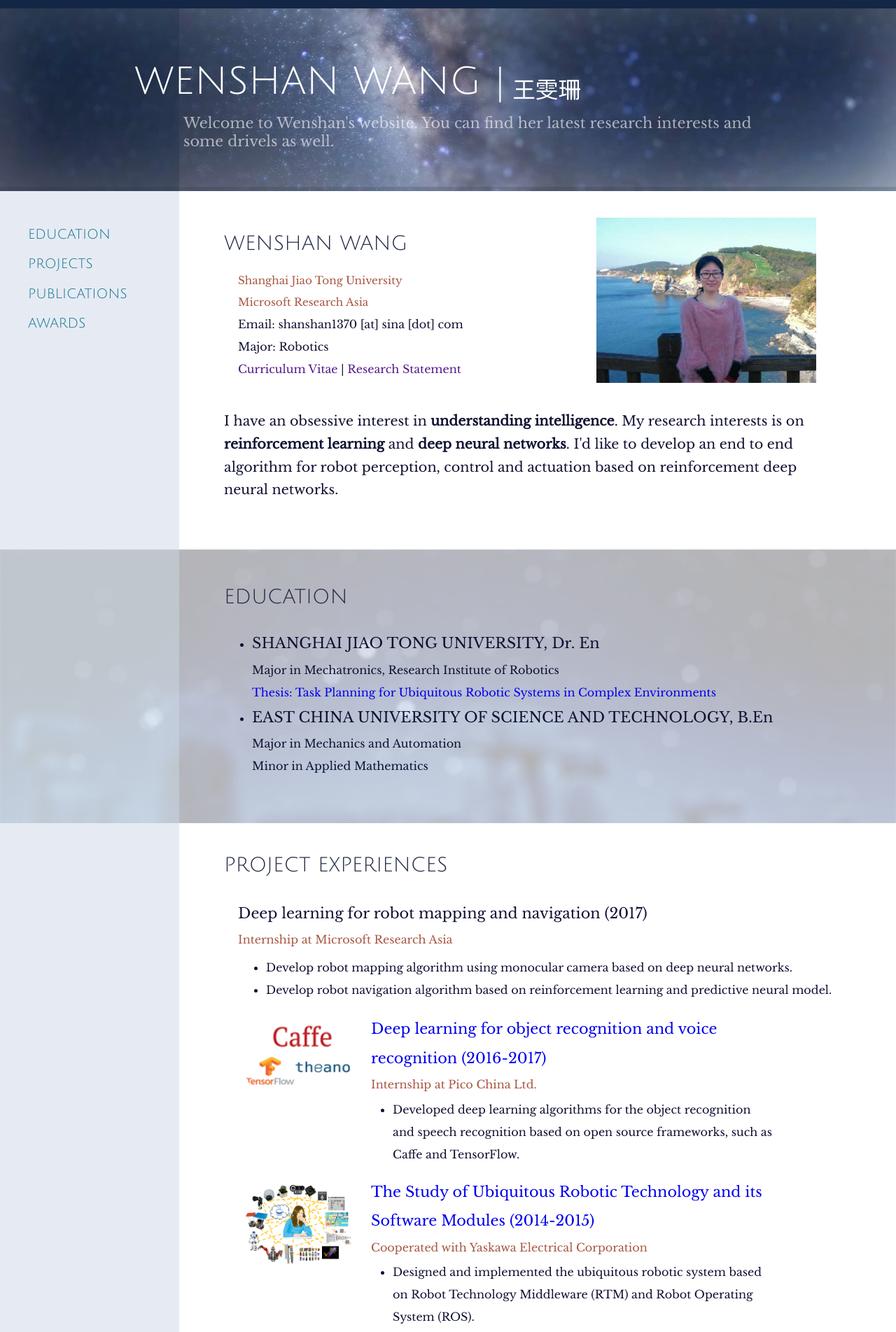
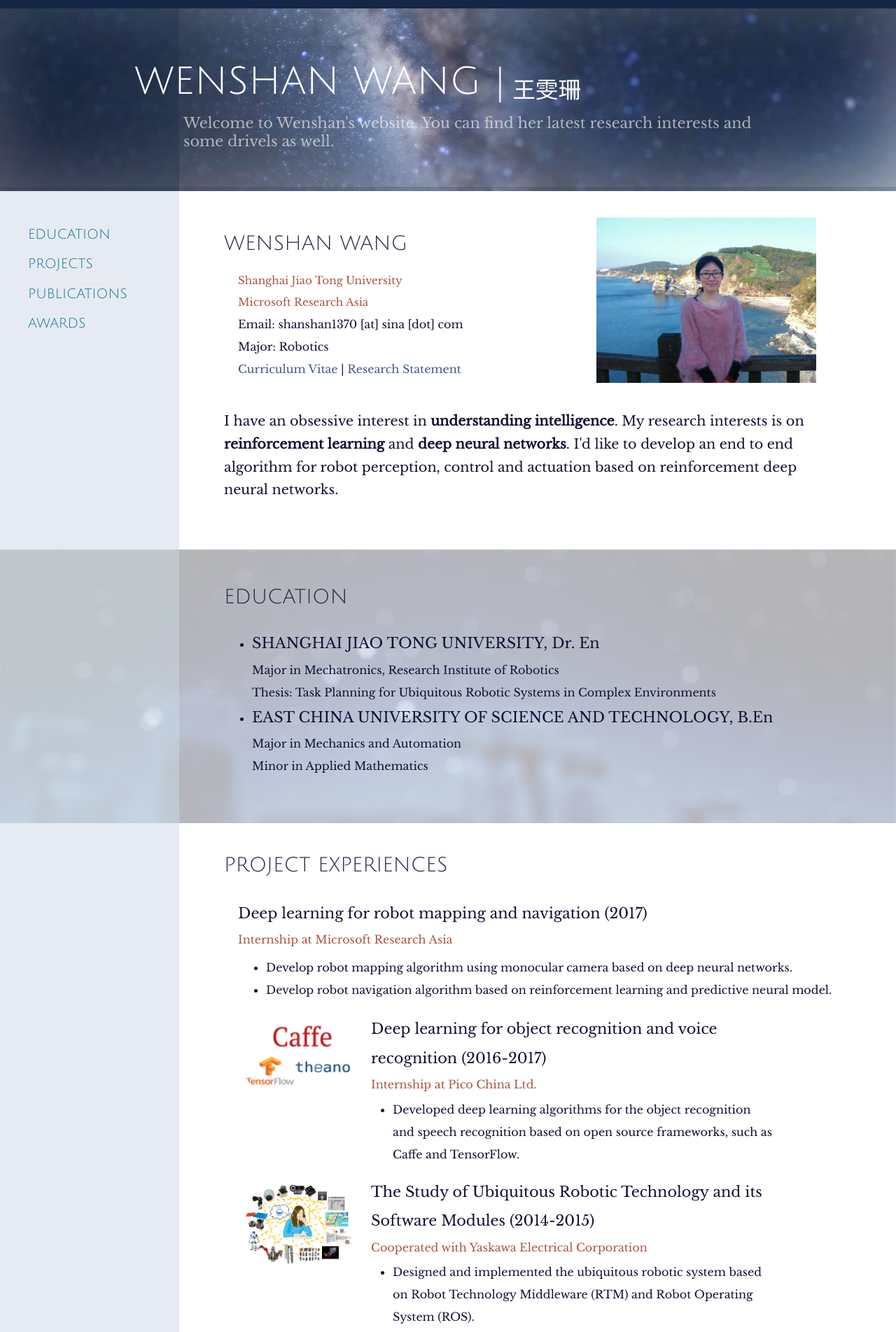
Before and after one commit to Amigoshan/Amigoshan.github.io, a Jekyll site: the page built from index.html, in a window 1280 px wide. Shown: the top 1903 px of the page at 70% size. Built offline with Jekyll 4.4.1, drawn with Linux system fonts in a browser that asks for light colours; comment, search, counter and statistics services are not loaded.

Commit message:
change link color, image surfix

```diff
--- a/_includes/projects.html
+++ b/_includes/projects.html
@@ -48,7 +48,7 @@
           <div class = "project-name" >Standard platform league of Robocup soccer contest (2013-2014) </div>
           <ul class = "project-description">
             <li>Team leader.</li>
-            <li>In charge of multi-agent coordination, task planning based on hierarchical finite state machine.</li>
+            <li>In charge of multi-agent coordination, task planning based on hierarchical finite state machine. </li>
           </ul>
         </div>
       </div>
--- a/css/style.css
+++ b/css/style.css
@@ -7,6 +7,7 @@
   --side_bar_head_color: rgba(187,199,223,0.37);
   --rgba_white: rgba(255,255,255,0);
   --second_text_color: #a95741;
+  --link_text_color: #3f5a8d;
 }
 /* base CSS */
 * {
@@ -32,6 +33,7 @@ a {
   -moz-transition: all  0.25s ease-out;
   transition: all  0.25s ease-out;
   text-decoration: none;
+  color: var(--main_text_color);
 }
 
 /*a:visited {
@@ -163,7 +165,9 @@ ul , ol{
   padding: 0px 0 0 20px;
 }
 
-
+.infolist a {
+  color: var(--link_text_color);
+}
 .photo {
   float: left;
   width: 40%;
```
Also changed, not shown: image/robocup09_team.jpg (renamed from image/robocup09team.JPG).
